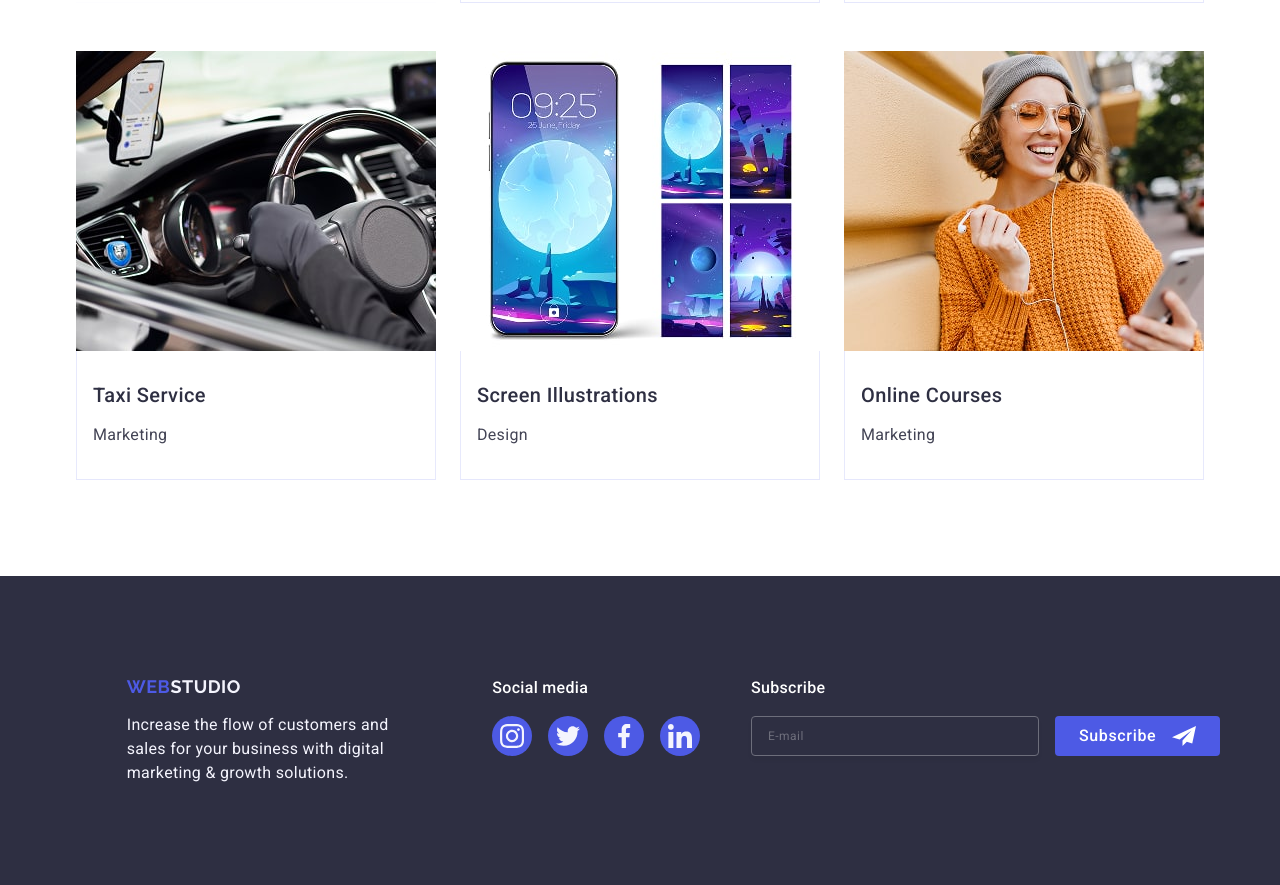
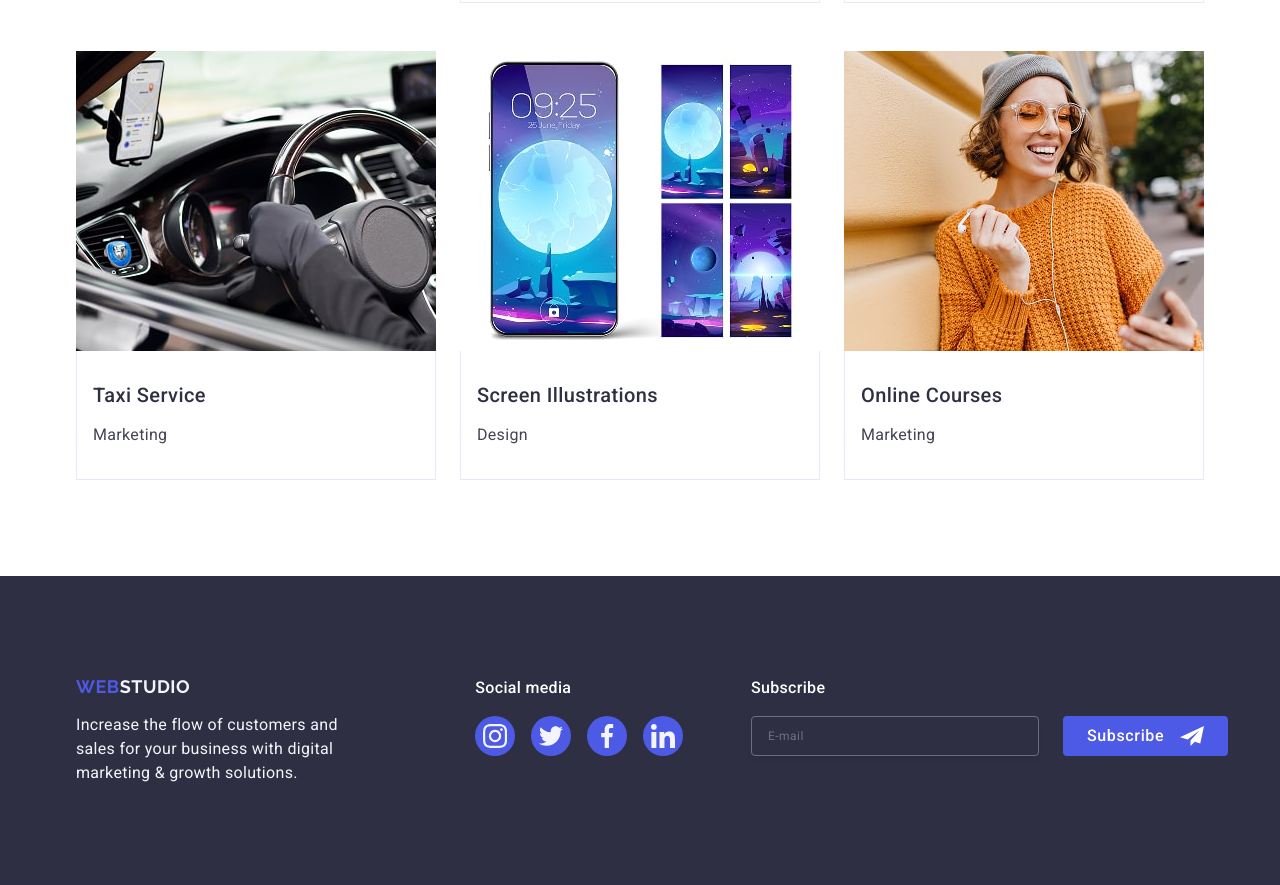
Before and after one commit to verashekh/goit-markup-hw-06, a plain HTML site: page index.html in a window 1280 px wide. Shown: the part 2571-3456 px from the top of the page. Drawn offline with nearby package versions, Linux system fonts and the light colour scheme.

Commit message:
modify all

```diff
--- a/css/styles.css
+++ b/css/styles.css
@@ -874,8 +874,15 @@ focus {
   .container-logo-web-footer {
     width: 264px;
     align-items: start;
+    margin-left: 0;
   }
 }
+@media screen and (min-width: 1158px) {
+  .container-logo-web-footer {
+    margin-left: 0;
+  }
+}
+
 .logo-web-footer {
   text-decoration: none;
   font-family: 'Raleway', sans-serif;
@@ -960,7 +967,6 @@ focus {
     display: flex;
     flex-direction: row;
     flex-wrap: wrap;
-    gap: 24px;
   }
 }
 .container-subscribe-footer {
@@ -974,7 +980,9 @@ focus {
   .container-subscribe-footer {
     width: 453px;
     margin-right: 207px;
+    display: flex;
     flex-direction: row;
+    gap: 24px;
   }
 }
 @media screen and (min-width: 1158px) {
@@ -987,7 +995,13 @@ focus {
   .email-input {
     display: flex;
     flex-direction: column;
-    margin-right: 24px;
+    align-items: start;
+  }
+}
+@media screen and (min-width: 1158px) {
+  .email-input {
+    margin-left: 0;
+    width: 264px;
   }
 }
 
@@ -1063,6 +1077,8 @@ focus {
 @media screen and (min-width: 768px) {
   .subscribe {
     margin-top: 40px;
+    margin-right: 0;
+    margin-left: 24px;
   }
 }
 
```
